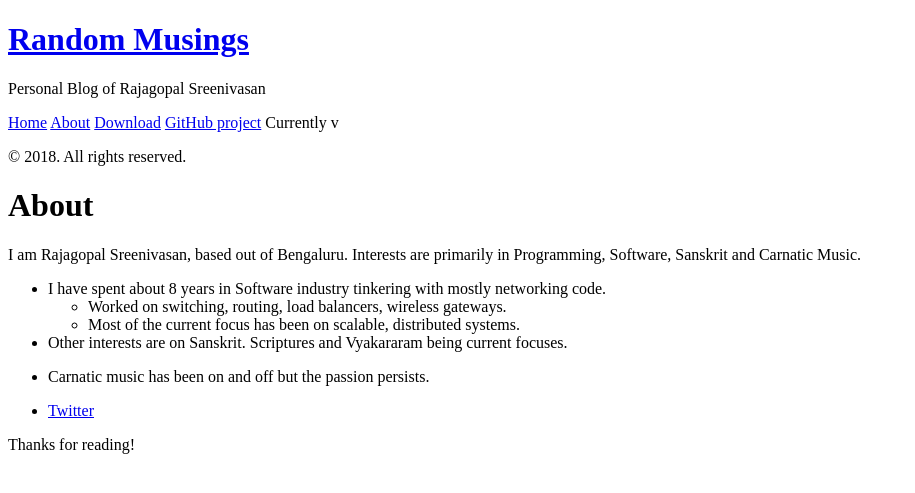
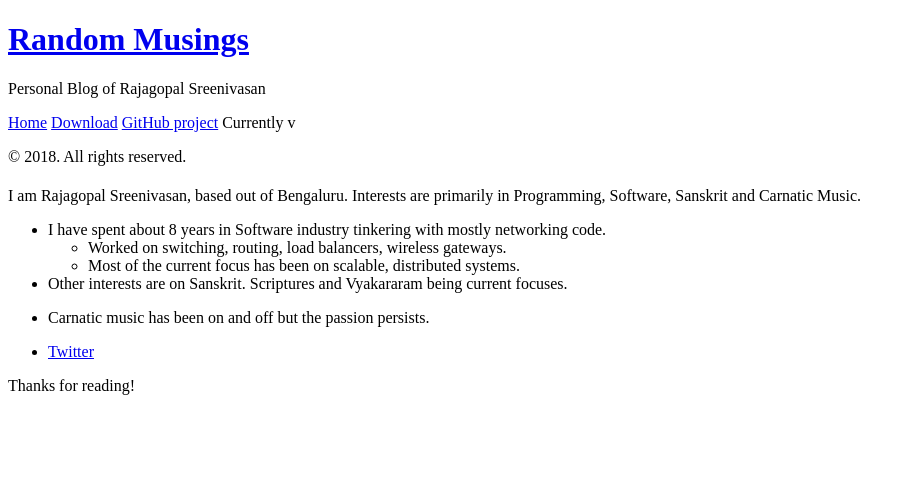
Before and after one commit to rajsreen/rajsreen_old.github.io, a Jekyll site: the page built from about.md, in a window 1280 px wide. Shown: the top 493 px of the page, without its empty margins (0-915 px from the left). Built offline with Jekyll 4.4.1, drawn with Linux system fonts in a browser that asks for light colours; our own code applies the rules of GitHub Pages for plain Markdown files.

Commit message:
Update about.md

```diff
--- a/about.md
+++ b/about.md
@@ -1,7 +1,4 @@
----
-layout: page
-title: About
----
+
 
 <p class="message">
   I am Rajagopal Sreenivasan, based out of Bengaluru.
```
